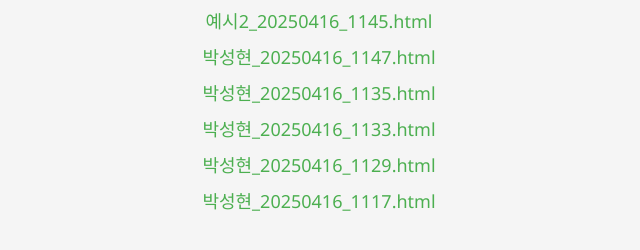
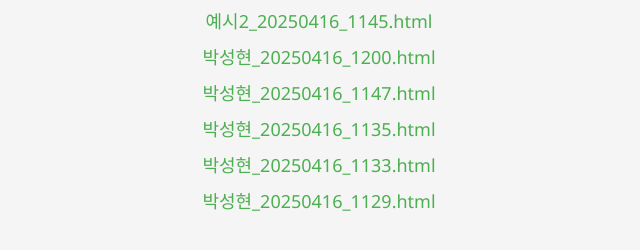
Before and after one commit to 46nek0/46nek0.github.io, a plain HTML site: page results/index.html in a window 1280 px wide. Shown: the part 164-414 px from the top of the page, 321-961 px from the left. Drawn offline with Linux system fonts and the light colour scheme.

Commit message:
🔄 Update index.html

```diff
--- a/results/index.html
+++ b/results/index.html
@@ -17,11 +17,11 @@
   <ul>
     <li><a href="예시사람_20250416_1136.html" target="_blank">예시사람_20250416_1136.html</a></li>
     <li><a href="예시2_20250416_1145.html" target="_blank">예시2_20250416_1145.html</a></li>
+    <li><a href="박성현_20250416_1200.html" target="_blank">박성현_20250416_1200.html</a></li>
     <li><a href="박성현_20250416_1147.html" target="_blank">박성현_20250416_1147.html</a></li>
     <li><a href="박성현_20250416_1135.html" target="_blank">박성현_20250416_1135.html</a></li>
     <li><a href="박성현_20250416_1133.html" target="_blank">박성현_20250416_1133.html</a></li>
     <li><a href="박성현_20250416_1129.html" target="_blank">박성현_20250416_1129.html</a></li>
-    <li><a href="박성현_20250416_1117.html" target="_blank">박성현_20250416_1117.html</a></li>
   </ul>
 </body>
 </html>
```
